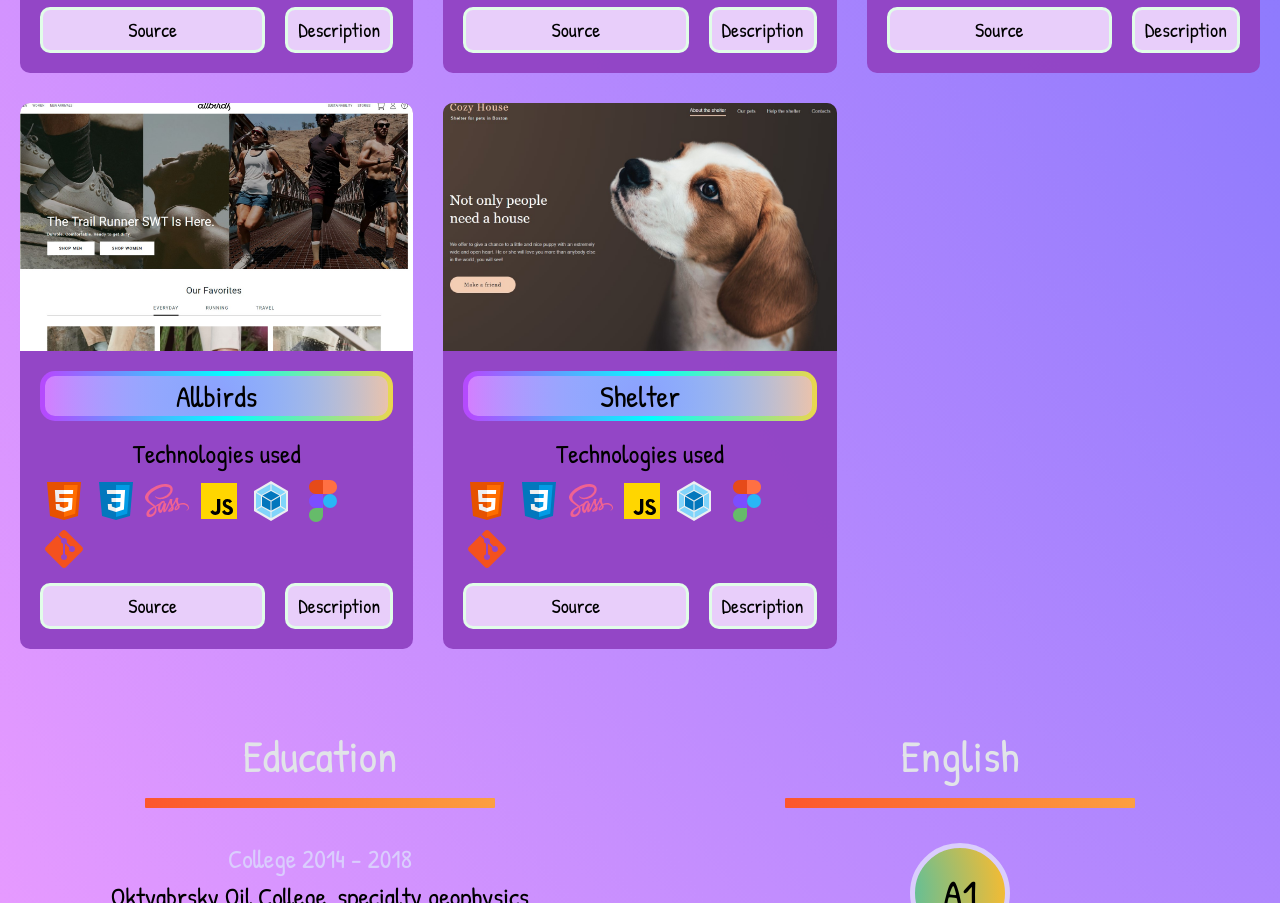
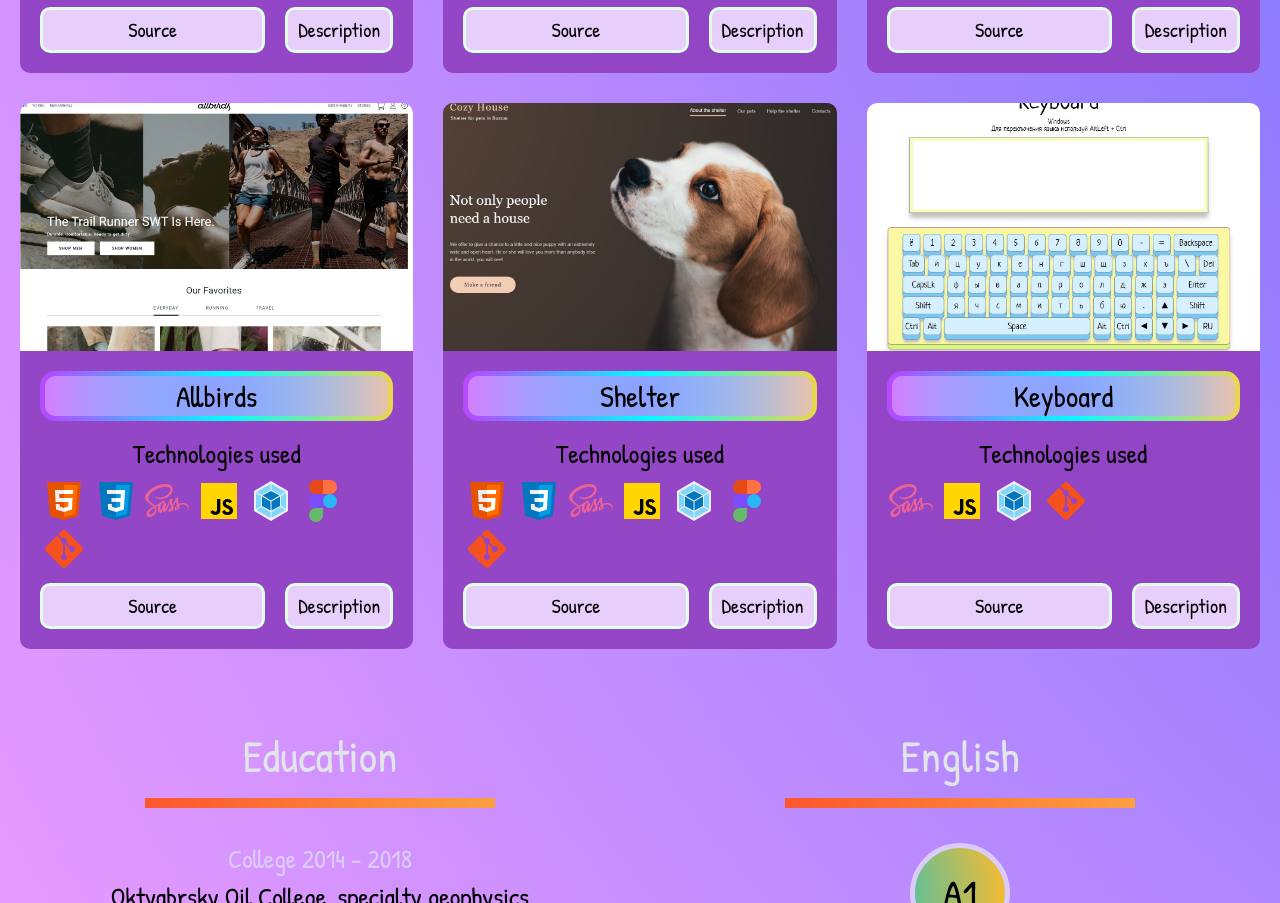
Before and after one commit to RuslSatt/CV, a plain HTML site: page index.html in a window 1280 px wide. Shown: the part 2197-3100 px from the top of the page. Drawn offline with Linux system fonts and the light colour scheme.

Commit message:
feat: add project keyboard

```diff
--- a/index.html
+++ b/index.html
@@ -430,6 +430,49 @@
                         </div>
                      </div>
                   </div>
+                  <div class="projects__column">
+                     <div class="projects__item">
+                        <div class="projects__img">
+                           <a href="https://ruslsatt.github.io/keyboard/"
+                              class="prokects__links-project">
+                              <img class="project__images" src="./assets/img/keyboard.jpg" alt="keyboard">
+                              <p data-back="6" class="projects__subtitle">
+                                 Implemented virtual keyboard
+                              </p>
+                           </a>
+                        </div>
+                        <div class="projects__description">
+                           <div class="projects__title-item_container">
+                              <a href="https://ruslsatt.github.io/keyboard/"
+                              class="projects__title-item">
+                              Keyboard
+                           </a>
+                           </div>
+                           <div class="projects__skills">
+                              <div class="projects__use-skills">
+                                 Technologies used
+                              </div>
+                              <span>
+                                 <img src="./assets/img/sass.svg" alt="sass">
+                              </span>
+                              <span>
+                                 <img src="./assets/img/js.svg" alt="javascript">
+                              </span>
+                              <span>
+                                 <img src="./assets/img/webpack.svg" alt="webpack">
+                              </span>
+                              <span>
+                                 <img src="./assets/img/git.svg" alt="git">
+                              </span>
+                           </div>
+                           <div class="projects__buttons">
+                              <a href="https://github.com/RuslSatt/keyboard"
+                                 class="projects__link-src">Source</a>
+                                 <button data-back="6" class="projects__link-description">Description</button>
+                           </div>
+                        </div>
+                     </div>
+                  </div>
                </div>
             </div>
          </section>
```
Also changed, not shown: assets/img/keyboard.jpg (added).
